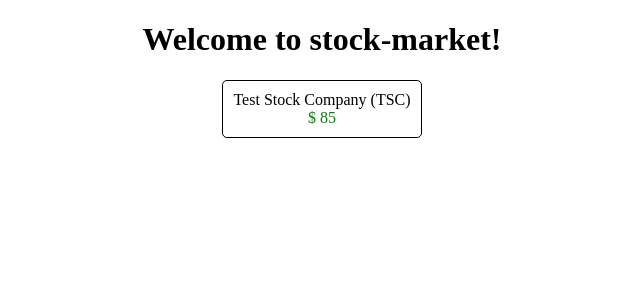
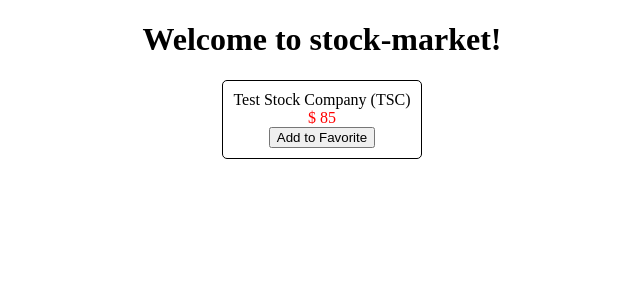
Before and after one commit to AlexBrandt46/Angular_Up_and_Running_Code, an Angular app in the folder Ch_2/stock-market/: page / in a window 1280 px wide. Shown: the top 300 px of the page, without its empty margins (318-958 px from the left). Built offline with nearby package versions, Linux system fonts and the light colour scheme.

Commit message:
Add in event binding (click) and property binding [disabled] for favoriting a stock item

```diff
--- a/Ch_2/stock-market/src/app/stock/stock-item/stock-item.component.html
+++ b/Ch_2/stock-market/src/app/stock/stock-item/stock-item.component.html
@@ -5,4 +5,6 @@
   <div class="price" [class]="positiveChange ? 'positive' : 'negative'">
     $ {{price}}
   </div>
+  <button (click)="toggleFavorite()"
+    [disabled]="favorite">Add to Favorite</button>
 </div>
--- a/Ch_2/stock-market/src/app/stock/stock-item/stock-item.component.ts
+++ b/Ch_2/stock-market/src/app/stock/stock-item/stock-item.component.ts
@@ -12,6 +12,7 @@
   public price: number;
   public previousPrice: number;
   public positiveChange: boolean;
+  public favorite: boolean;
 
   // TODO: Research why TypeScript threw errors when leaving variables uninitialized.
   constructor() {
@@ -20,13 +21,20 @@
     this.price = 0;
     this.previousPrice = 0;
     this.positiveChange = false;
+    this.favorite = false;
   }
 
   ngOnInit(): void {
     this.name = 'Test Stock Company';
     this.code = 'TSC';
     this.price = 85;
-    this.previousPrice = 80;
+    this.previousPrice = 90;
     this.positiveChange = this.price >= this.previousPrice;
+    this.favorite = false;
+  }
+
+  toggleFavorite(): void {
+    console.log('We are toggling the favorite state for this stock.');
+    this.favorite = !this.favorite;
   }
 }
```
